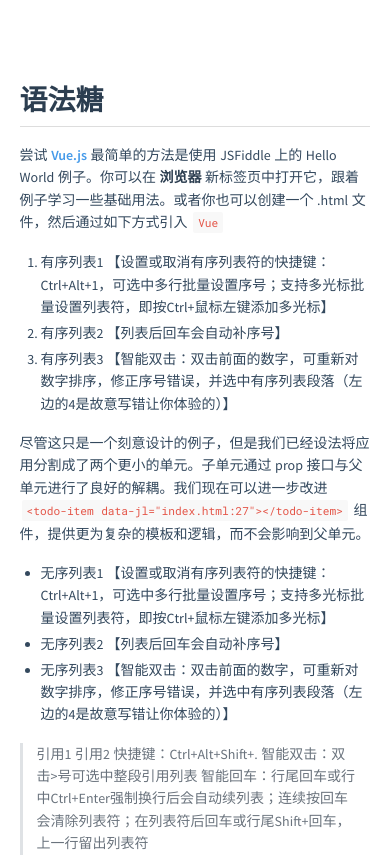
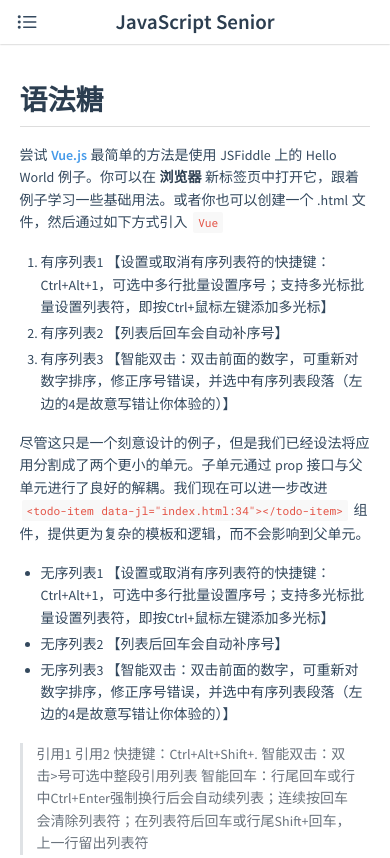
Before and after one commit to Zero-Web/zero-web.github, a plain HTML site: page index.html in a window 390 px wide. Shown: the top 858 px of the page. Drawn offline with Linux system fonts and the light colour scheme.

Commit message:
add header

```diff
--- a/index.html
+++ b/index.html
@@ -12,6 +12,13 @@
 
 <body>
   <div id="app">
+    <div id="header_mobile">
+      <a href="javascript:;" class="menu-btn">
+        <i class="icon-sort"></i>
+      </a>
+      <h2>JavaScript Senior</h2>
+    </div>
+    <div id="header"></div>
     <div class="content">
 
       <h1>语法糖</h1>
@@ -77,6 +84,7 @@
     </div>
   </div>
 
+  <script src="test.js"></script>
   <script src="static/js/base.js"></script>
   <script>
   window.onload = function () {
--- a/static/css/style.css
+++ b/static/css/style.css
@@ -29,13 +29,19 @@ body {
 	-moz-osx-font-smoothing: grayscale;
 	color: #34495e;
 	background-color: #fff;
-	margin: 0;
+  margin: 0;
+  -webkit-tap-highlight-color: rgba(0, 0, 0, 0);
 }
 
 a {
 	text-decoration: none;
-	color: #34495e;
+  color: #34495e;
+  outline: none;
+  -webkit-user-select: none;
+  -moz-user-focus: none;
+  -moz-user-select: none;
 }
+
 
 img {
 	border: none;
@@ -270,7 +276,7 @@ pre code.hljs.css::before {
 }
 
 .content a:hover {
-	text-decoration: underline;
+	/* text-decoration: underline; */
 }
 
 .content strong {
@@ -328,6 +334,36 @@ pre code.hljs.css::before {
   background-color: #f6f8fa;
 }
 
+#header_mobile {
+  position: fixed;
+  top: 0;
+  left: 0;
+  width: 100%;
+  height: 44px;
+  line-height: 44px;
+  text-align: center;
+  background-color: #fff;
+  z-index: 9;
+  display: none;
+  box-shadow: 0 0 2px 0px rgba(0,0,0,0.35);
+}
+
+#header_mobile .menu-btn {
+  position: absolute;
+  padding: .7em;
+  top: 0;
+  left: .35em;
+  line-height: 1
+}
+
+#header_mobile .menu-btn>i {
+  font-size: 24px;
+}
+
+#header_mobile h2 {
+  margin: 0;
+  display: inline-block;
+}
 
 @media screen and (max-width: 900px) {
   body {
@@ -337,6 +373,12 @@ pre code.hljs.css::before {
   #header {
     display: none;
   }
+
+  #header_mobile {
+    display: block;
+  }
+
+
   #logo {
     display: none;
   }
```
